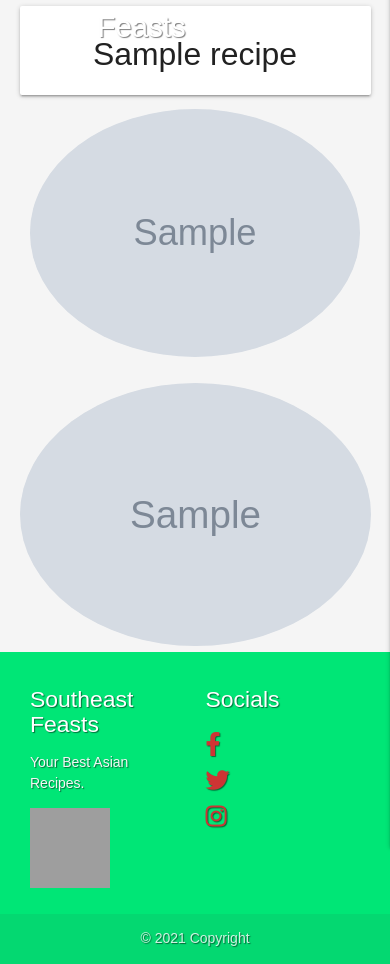
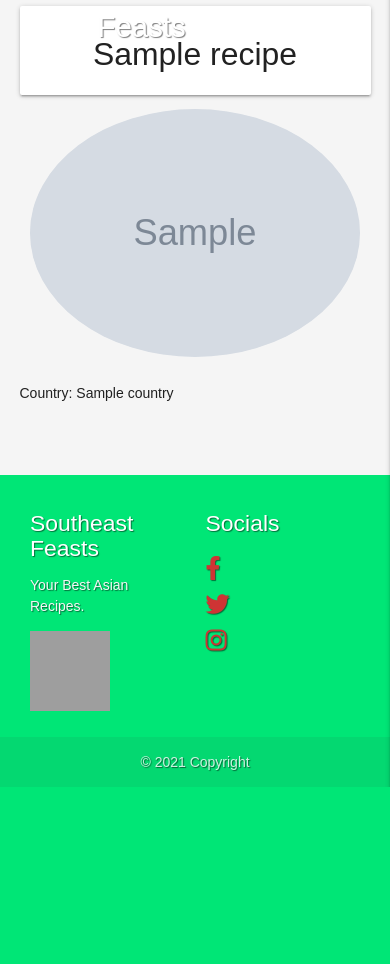
Before and after one commit to lukehanson2429/southeast-feasts, a Flask app: template templates/recipe.html in a window 390 px wide. Shown: the part 57-1021 px from the top of the page. After the commit the page ends 844 px from the top, so only its background shows below. Run offline with Flask 2, Linux system fonts and the light colour scheme; the template is opened without the code that fills it: most values are stand-ins (such as "Sample title", 1, 10 or a date in 2020); grey boxes marked "Sample" are stand-in pictures; some libraries are stand-ins or nearby versions; some web fonts are replaced; grey boxes are pictures that could not be loaded.

```diff
--- a/templates/recipe.html
+++ b/templates/recipe.html
@@ -11,7 +11,7 @@
         </div>
       </div>
     <div class="col s12 m6">
-          <img class="responsive-img circle" src="{{ recipe.image_url }}" alt="{{ recipe.recipe_name }}">
+          <p>Country: {{ recipe.country }}</p>
         </div>
       </div>
     </div>
```
